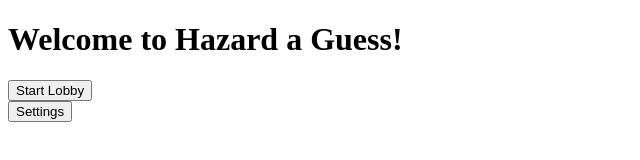
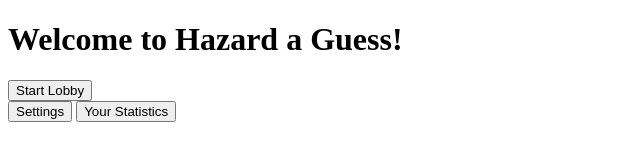
Before and after one commit to witseie-elen4010/2022-group-lab-005, a website: page src/views/home.html in a window 1280 px wide. Shown: the whole page, without its empty margins (0-640 px from the left). Drawn offline with Linux system fonts and the light colour scheme.

Commit message:
Added stats button
Takes you to your statistics

```diff
--- a/src/views/home.html
+++ b/src/views/home.html
@@ -20,6 +20,8 @@
 
   <button type="button" id="settingsButton">Settings</button>
 
+  <button type="button" onclick="window.location.href='/user/stats'">Your Statistics</button>
+
   <!-- <script defer src="/src/public/fetchMode.js">  </script> -->
 </body>
 
```
